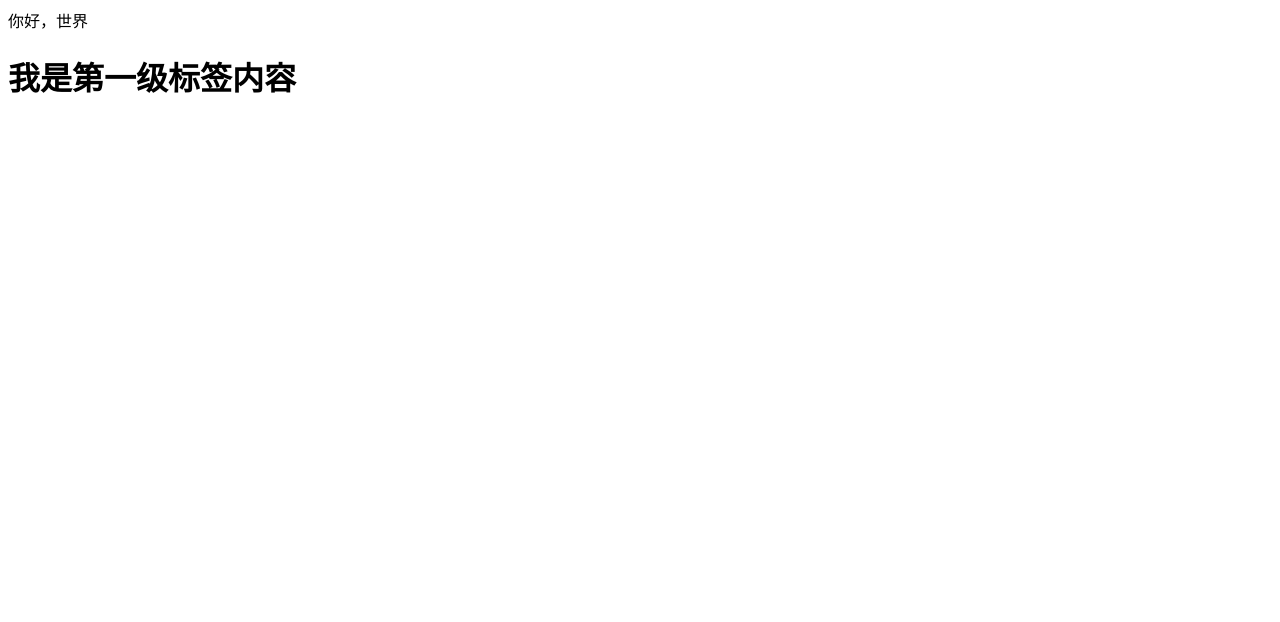
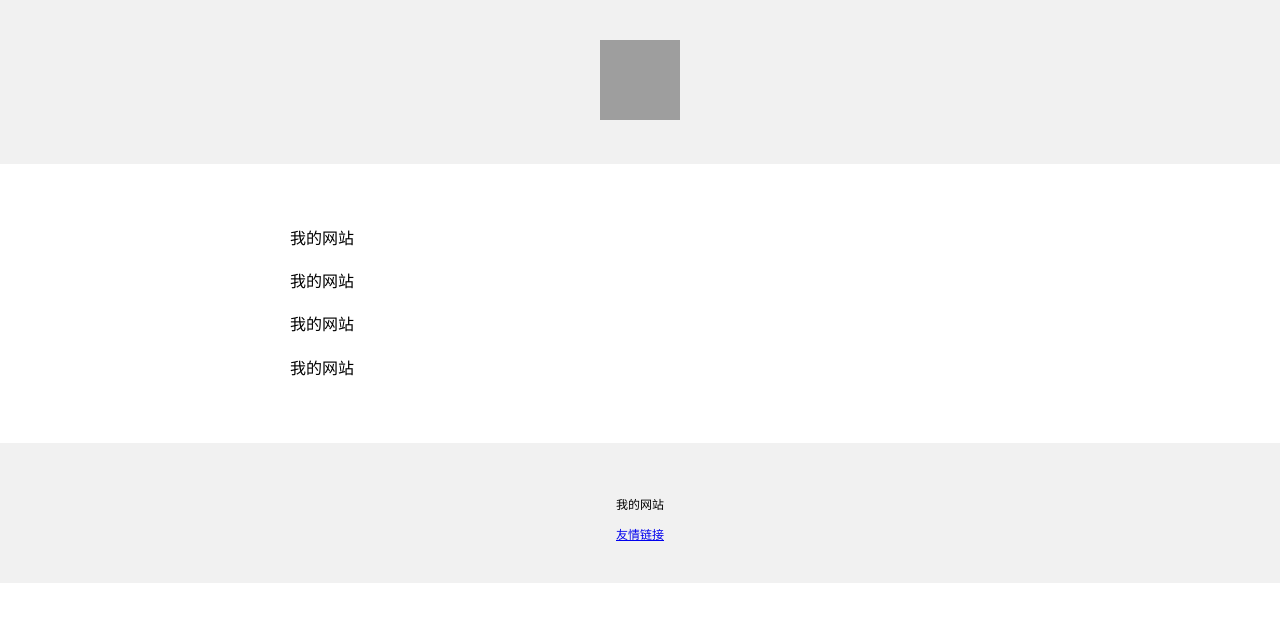
Before and after one commit to uFdsamytg/Re01-one, a plain HTML site: page index.html in a window 1280 px wide. Drawn offline with Linux system fonts and the light colour scheme; grey boxes are pictures that could not be loaded.

Commit message:
Update index.html

```diff
--- a/index.html
+++ b/index.html
@@ -1,2 +1,46 @@
-<p>你好，世界</p>
-<h1>我是第一级标签内容</h1>
+<!DOCTYPE html>
+<html lang="zh-CN">
+  <head>
+    <meta charset="utf-8">
+    <meta name="viewport" content="width=device-width, initial-scale=1" />
+    <title>康文昌的在线HTML 教学小工具</title>
+    <style>
+      body {
+        margin: 0;
+      }
+    </style>
+  </head>
+  <body>
+    <div style="
+      background-color:#f1f1f1;
+      text-align:center;
+      padding:40px;
+    ">
+      <img src="https://kangwenchang.com/logo.png" alt="康文昌" width="80px" height="80px">
+    </div>
+
+    <div style="
+      max-width: 700px;
+      margin: 30px auto;
+      padding: 15px;
+      line-height:1.7;
+
+    ">
+      <p>我的网站</p>
+      <p>我的网站</p>
+      <p>我的网站</p>
+      <p>我的网站</p>
+    </div>
+
+    <div style="
+      background-color:#f1f1f1;
+      text-align:center;
+      padding:40px;
+      font-size: 12px;
+    ">
+      <p>我的网站</p>
+      <a href="https://kangwenchang.com/">友情链接</a>
+    </div>
+
+  </body>
+</html>
```
